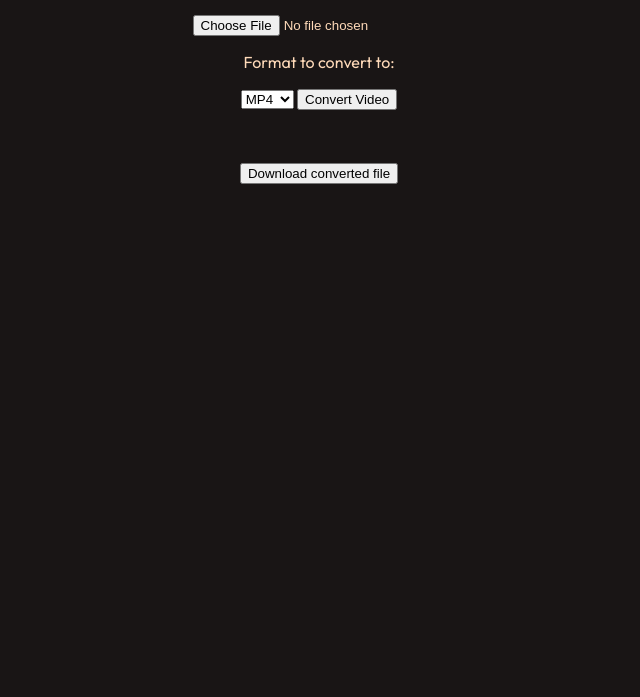
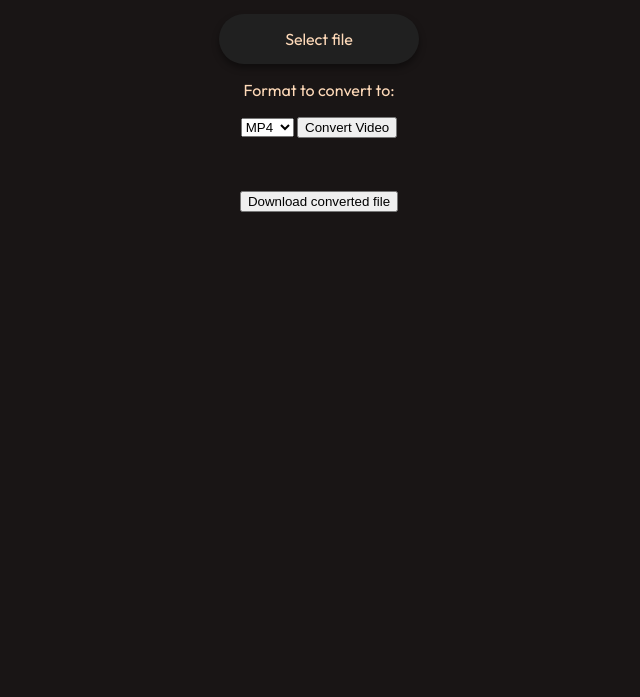
Before and after one commit to dioxair/lunarconvert, a website: page views/index.html in a window 1280 px wide. Shown: the part 103-800 px from the top of the page, without its empty margins (321-961 px from the left). Drawn offline with Linux system fonts and the light colour scheme.

Commit message:
Added styling to file upload

```diff
--- a/public/styling.css
+++ b/public/styling.css
@@ -1,12 +1,34 @@
 @import url("https://fonts.googleapis.com/css2?family=Outfit&display=swap");
-
  body {
      font-family: Outfit;
      background-color: #191515;
      color: peachpuff;
      text-align: center;
 }
-
  h1 {
      font-size: 45px;
 }
+ #fileUpload {
+     opacity: 0;
+     width: 0.1px;
+     height: 0.1px;
+     position: absolute;
+}
+ #fileUploadDiv label {
+     display: flex;
+     width: 200px;
+     height: 50px;
+     border-radius: 25px;
+     margin: auto;
+     text-align: center;
+     background: #202020;
+     box-shadow: 0 4px 7px rgba(0, 0, 0, 0.4);
+     align-items: center;
+     justify-content: center;
+     color: #ffdab9;
+     cursor: pointer;
+     transition: all 500ms;
+}
+ #fileUploadDiv label:hover, #fileUploadDiv label:focus {
+     transform: translateY(-2px) scale(1.06);
+}
--- a/views/index.html
+++ b/views/index.html
@@ -9,7 +9,10 @@
    </head>
    <body>
       <h1>Lunar Convert</h1>
-      <input type="file" accept="video/*" id="fileUpload" required>
+      <div id="fileUploadDiv">
+				<input type="file" accept="video/*" id="fileUpload" required>
+		 		<label for="file">Select file</label>
+			</div>
       <p>Format to convert to:</p>
       <select id="convertVideoFormat">
          <option value="mp4" selected>MP4</option>
```
Lines whose indentation alone changed are shown as unchanged.
